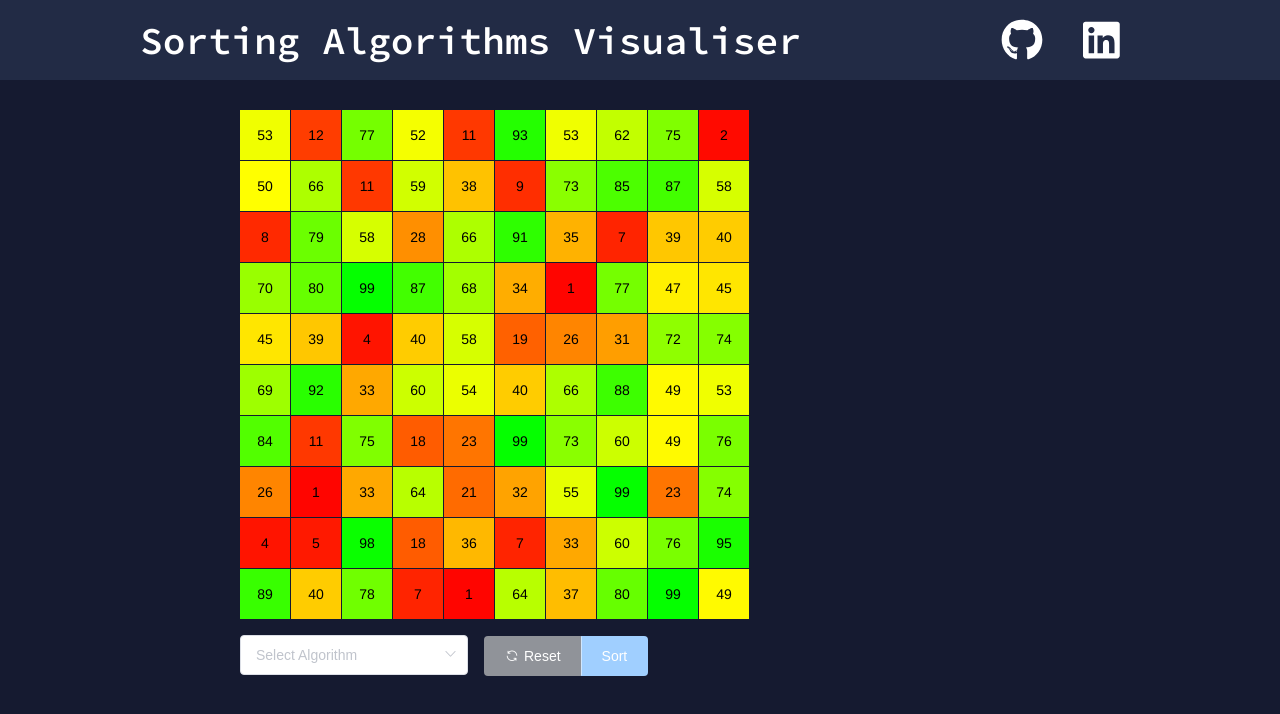
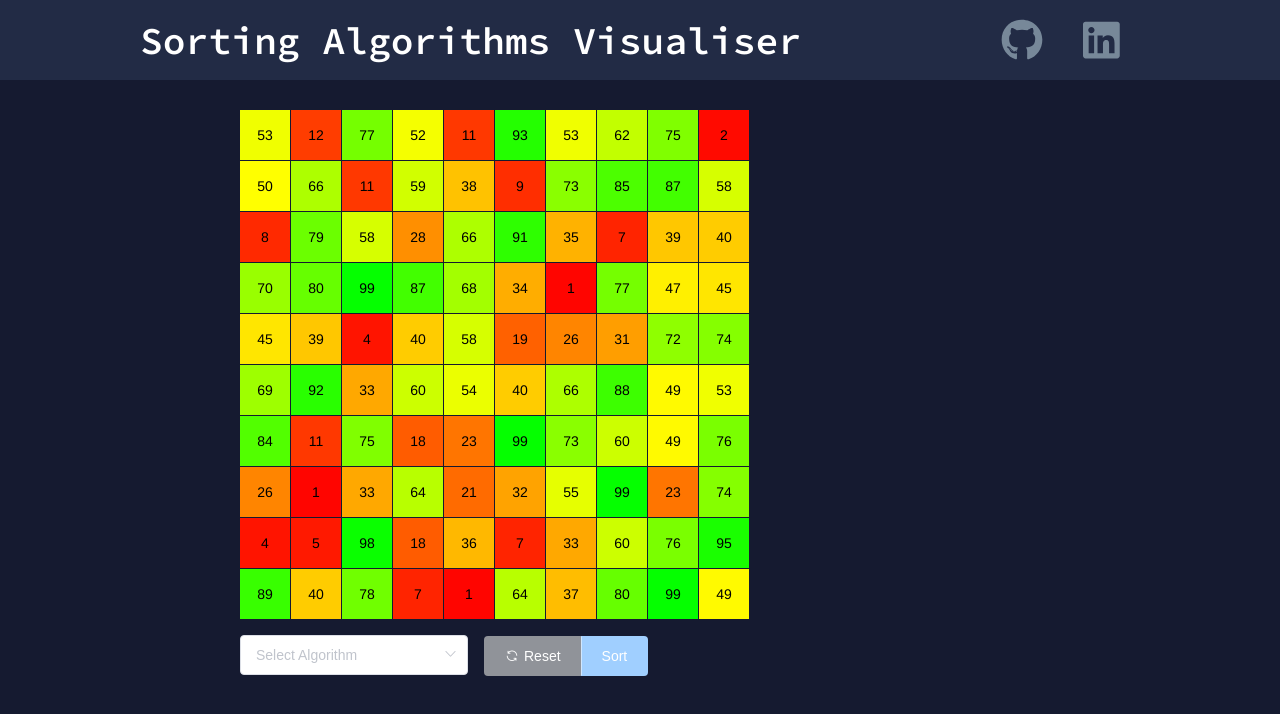
Before and after one commit to ChristopherLlewellyn/sorting-algorithm-visualiser, a Vue app in the folder sorting-algorithm-visualiser/: page / in a window 1280 px wide. Shown: the top 714 px of the page. Built offline with nearby package versions, Linux system fonts and the light colour scheme.

Commit message:
Header icons glow on hover

```diff
--- a/sorting-algorithm-visualiser/src/components/AppHeader.vue
+++ b/sorting-algorithm-visualiser/src/components/AppHeader.vue
@@ -70,6 +70,10 @@
 .links .link .item {
   display: table-cell;
   vertical-align: middle;
+  color: lightslategrey;
+}
+
+.links .link .item:hover {
   color: white;
 }
 </style>
```
